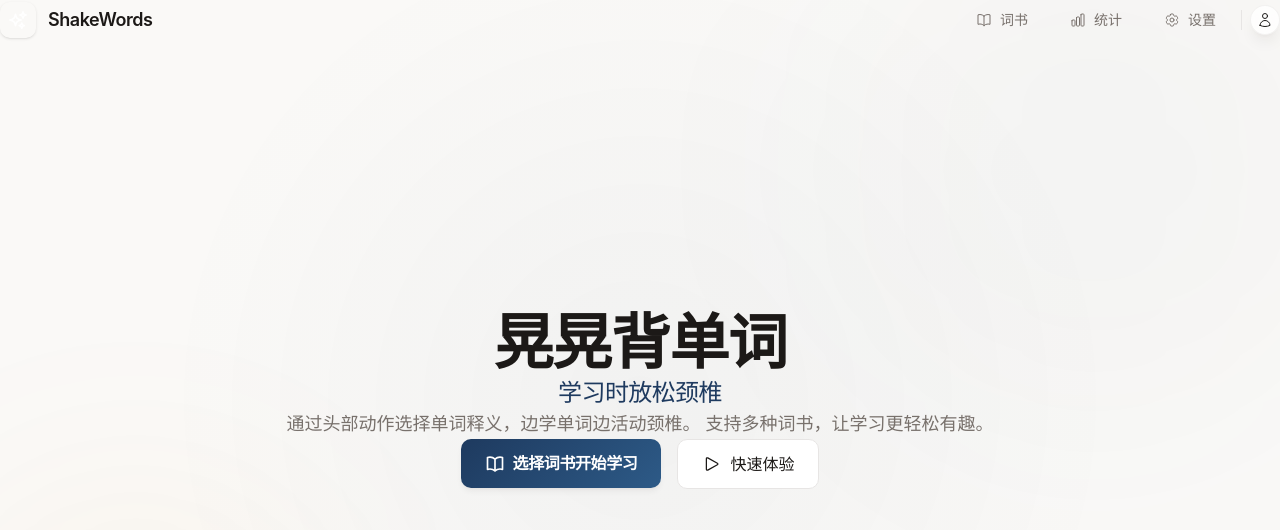
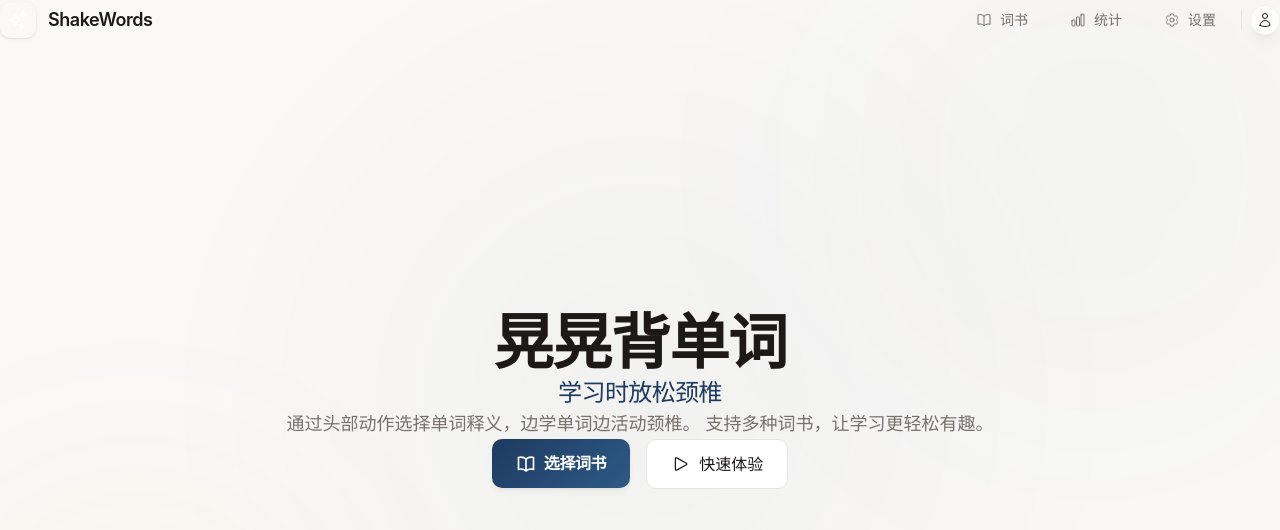
Before and after one commit to hotea/shake-words, a Next.js app: page / in a window 1280 px wide. Shown: the top 530 px of the page. Built offline with nearby package versions, Linux system fonts and the light colour scheme; no server answers.

Commit message:
fix: 更新首页文案 快速体验→开始, 选择词书开始学习→选择词书

```diff
--- a/src/app/page.tsx
+++ b/src/app/page.tsx
@@ -65,7 +65,7 @@ export default function Home() {
           <svg className="w-5 h-5" fill="none" viewBox="0 0 24 24" strokeWidth={2} stroke="currentColor">
             <path strokeLinecap="round" strokeLinejoin="round" d="M12 6.042A8.967 8.967 0 006 3.75c-1.052 0-2.062.18-3 .512v14.25A8.987 8.987 0 016 18c2.305 0 4.408.867 6 2.292m0-14.25a8.966 8.966 0 016-2.292c1.052 0 2.062.18 3 .512v14.25A8.987 8.987 0 0018 18a8.967 8.967 0 00-6 2.292m0-14.25v14.25" />
           </svg>
-          选择词书开始学习
+          选择词书
         </Link>
         <Link href="/quiz" className="btn-secondary px-8 py-4 rounded-[var(--radius-md)] text-base">
           <svg className="w-5 h-5" fill="none" viewBox="0 0 24 24" strokeWidth={1.5} stroke="currentColor">
```
